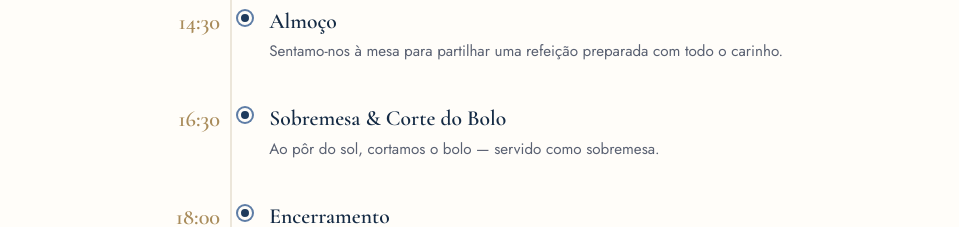
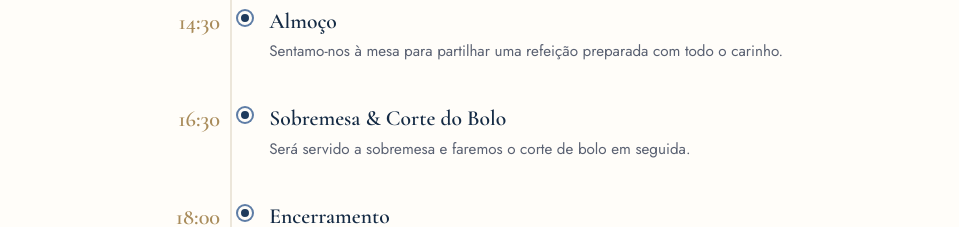
Before and after one commit to oCaio-re/jaqueline_e_lucas, a Next.js app: page / in a window 1280 px wide. Shown: the part 3100-3327 px from the top of the page, without its empty margins (160-1119 px from the left). Built offline with nearby package versions, Linux system fonts and the light colour scheme.

Commit message:
fixed text

```diff
--- a/src/app/page.tsx
+++ b/src/app/page.tsx
@@ -614,7 +614,7 @@ export default function Home() {
               <span className="schedule__dot"></span>
               <div>
                 <h3>Sobremesa &amp; Corte do Bolo</h3>
-                <p>Ao pôr do sol, cortamos o bolo — servido como sobremesa.</p>
+                <p>Será servido a sobremesa e faremos o corte de bolo em seguida.</p>
               </div>
             </div>
             <div className="schedule__item reveal-up">
```
